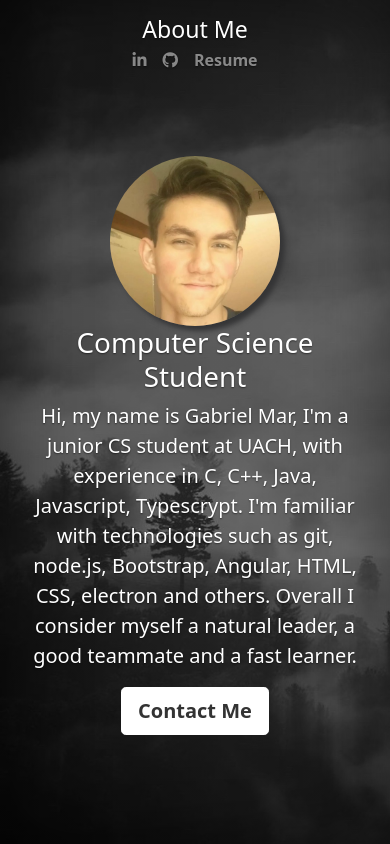
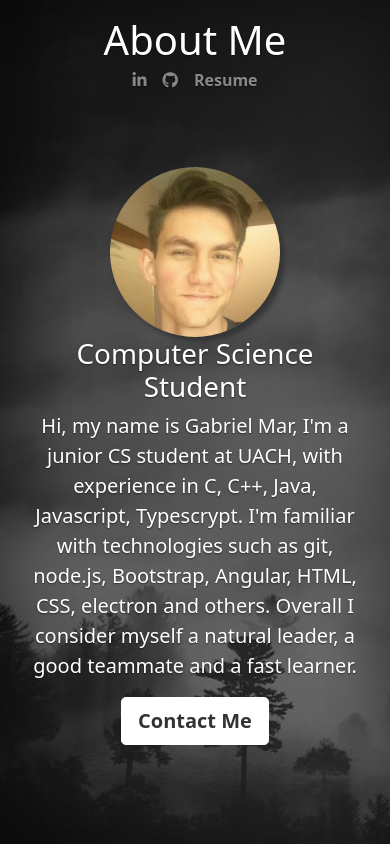
Before and after one commit to GabrielMarBarrio/resume-website, a website: page WWW/index.html in a window 390 px wide. Drawn offline with nearby package versions, Linux system fonts and the light colour scheme.

Commit message:
mobile screen experimenting

```diff
--- a/WWW/index.html
+++ b/WWW/index.html
@@ -10,6 +10,7 @@
   </head>
 
   <body class="d-flex h-100 text-center text-white bg-dark">
+    <div id="background_wrap"></div>
 
     <div class="cover-container d-flex w-100 h-100 p-3 mx-auto flex-column">
       <header class="mb-auto">
--- a/WWW/main.css
+++ b/WWW/main.css
@@ -75,7 +75,7 @@ body {
 }
 
 @media (min-width: 100px) {
-    .bd-placeholder-img-lg {
+    h3 {
         font-size: 2.5rem;
     }
     #background_wrap {
```
